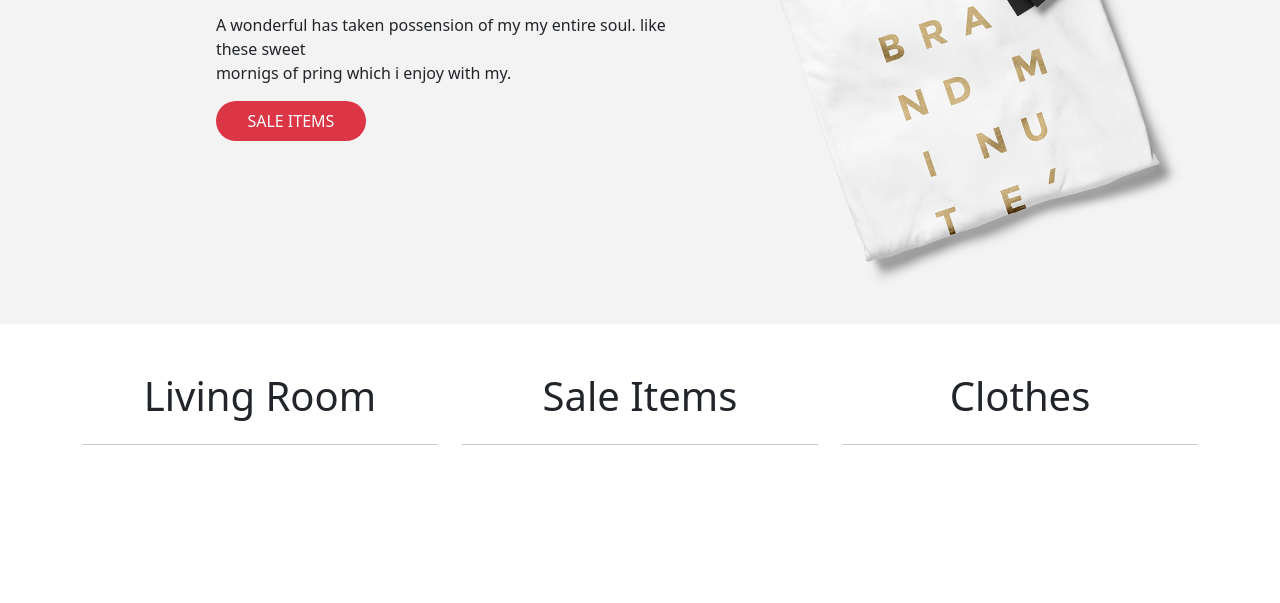
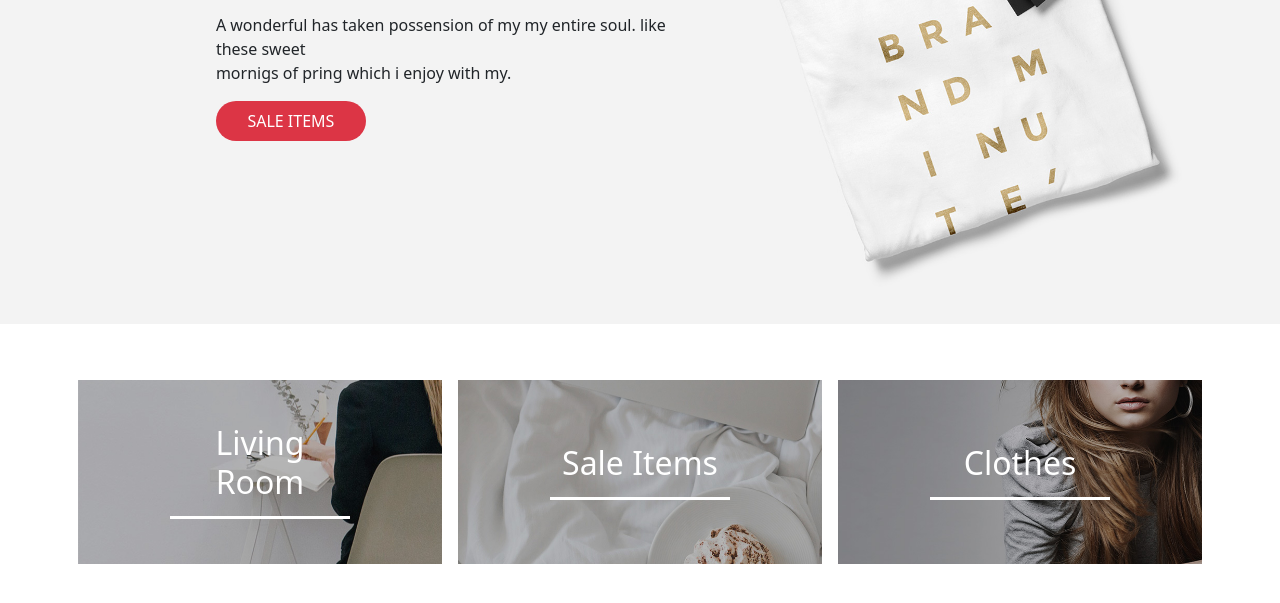
Before and after one commit to kevas007/cs_emporium_js_kevin_18, a website: page index.html in a window 1280 px wide. Shown: the part 555-1158 px from the top of the page. Before the commit the page ends 1064 px from the top, so only its background shows below. Drawn offline with nearby package versions, Linux system fonts and the light colour scheme.

Commit message:
section2

```diff
--- a/index.html
+++ b/index.html
@@ -80,20 +80,17 @@
         <!--fin de la  section1 -->
 
         <!--debut de la  section2 -->
-        <section>
+        <section class="section2">
             <div class="container my-5">
                 <div class="row">
                     <div class="col-md-4 item1 col-sm-12 d-flex flex-column justify-content-center  text-center">
-                        <h1>Living Room</h1>
-                        <hr>
+                        <h2>Living Room</h2>
                     </div>
                     <div class="col-md-4 item2 col-sm-12 d-flex flex-column justify-content-center  text-center">
-                        <h1>Sale Items</h1>
-                        <hr>
+                        <h2>Sale Items</h2>
                     </div>
                     <div class="col-md-4 item3 col-sm-12 d-flex flex-column justify-content-center  text-center">
-                        <h1>Clothes</h1>
-                        <hr>
+                        <h2>Clothes</h2>
                     </div>
                 </div>
             </div>
--- a/src/sass/modules/_section2.sass
+++ b/src/sass/modules/_section2.sass
@@ -1 +1,28 @@
 .item1
+    background-image: url(../../public/img/services/service-1.jpg)
+    background-size: cover
+    width: 100%
+    border: white 8px solid
+    height: 200px
+
+.item2
+    background-image: url(../../public/img/services/service-2.jpg)
+    background-size: cover
+    width: 100%
+    border: white 8px solid
+    height: 200px
+
+.item3
+    background-image: url(../../public/img/services/slider-3.jpg)
+    background-size: cover
+    width: 100%
+    border: white 8px solid
+    height: 200px
+
+.section2
+    color: white
+    h2
+        margin:80px
+        padding-bottom:15px
+        border-bottom: 5px solid white
+        border-bottom-width: 3px
```
Also changed, not shown: public/css/app.css, 1 other file.
